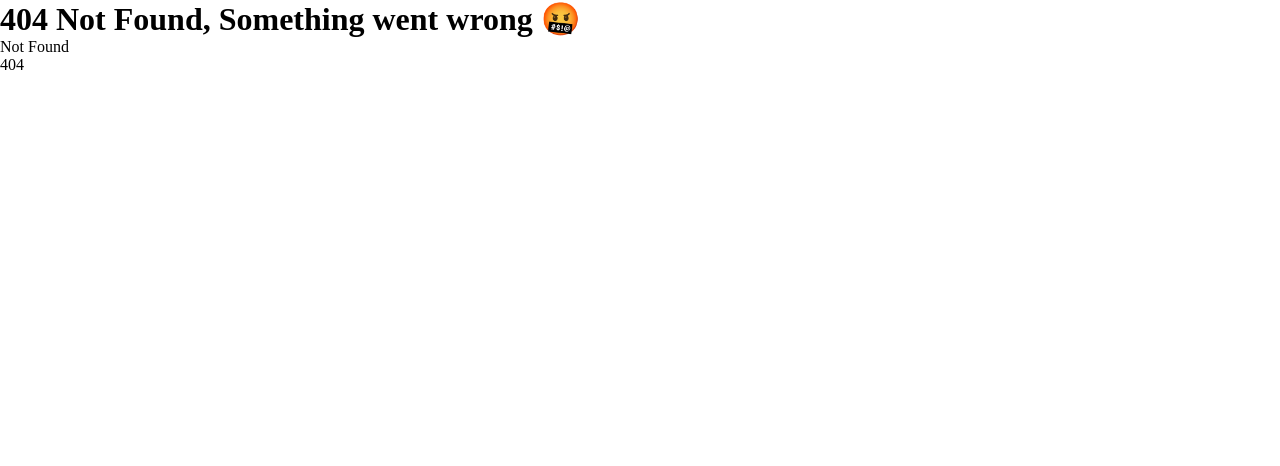
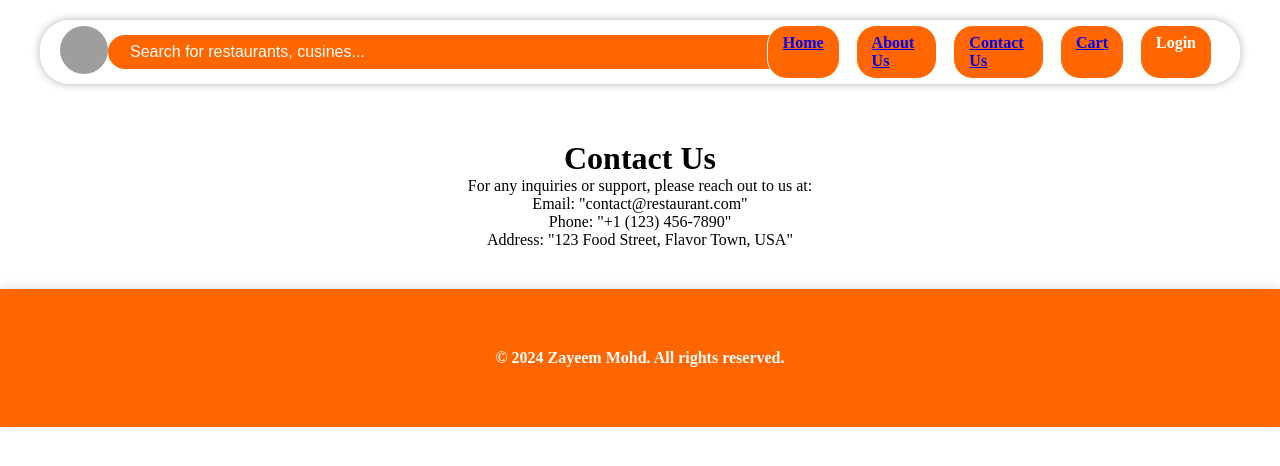
Before and after one commit to ZayeemMohd/batch-4-react-project, a React app: page /contact in a window 1280 px wide. Before the commit this address had no page. Built offline with nearby package versions, Linux system fonts and the light colour scheme; grey boxes are pictures that could not be loaded.

Commit message:
Layouts in react-router-dom, added cart and contact components

```diff
--- a/main.js
+++ b/main.js
@@ -3,21 +3,36 @@ import AppLayout from "./src/AppLayout";
 import { createBrowserRouter, RouterProvider } from "react-router-dom";
 import Error from "./src/components/Error";
 import About from "./src/components/About";
+import Body from "./src/components/Body";
+import Contact from "./src/components/Contact";
+import Cart from "./src/components/Cart";
 
 const appRouter = createBrowserRouter([
   {
     path: "/",
-    element: <div>welcome to swiggy</div>,
-    errorElement: <Error />
+    element: <AppLayout />,
+    children: [
+      {
+        path: "/",
+        element: <Body />,
+      },
+      {
+        path: "/about",
+        element: <About />,
+      },
+
+      {
+        path: "/contact",
+        element: <Contact />,
+      },
+      {
+        path: '/cart',
+        element: <Cart />
+      }
+    ],
+
+    errorElement: <Error />,
   },
-  {
-    path: "/restaurants",
-    element: <AppLayout />,
-  },
-  {
-    path: '/about',
-    element: <About />
-  }
 ]);
 
 const root = ReactDOM.createRoot(document.querySelector("#root"));
--- a/src/AppLayout.js
+++ b/src/AppLayout.js
@@ -1,16 +1,16 @@
-import Header from "./components/Header"
-import Body from "./components/Body"
-import Footer from "./components/Footer"
+import Header from "./components/Header";
+import { Outlet } from "react-router-dom";
+import Footer from "./components/Footer";
+import About from "./components/About";
 
 const AppLayout = () => {
   return (
     <div>
       <Header />
-      <Body />
+      <Outlet />
       <Footer />
     </div>
   );
 };
 
-
 export default AppLayout;
--- a/src/components/About.js
+++ b/src/components/About.js
@@ -1,6 +1,6 @@
 const About = () => {
     return (
-        <div>
+        <div className="about">
             <h1>About us</h1>
             <p>Lorem ipsum dolor sit amet consectetur adipisicing elit. Voluptas, voluptate.</p>
         </div>
--- /dev/null
+++ b/src/components/Cart.js
@@ -0,0 +1,10 @@
+const Cart = () => {
+    return (
+        <div className="cart">
+            <h1>Your Food Cart: </h1>
+            <p>Cart is empty, Please add some items to your cart</p>
+        </div>
+    )
+}
+
+export default Cart;
--- /dev/null
+++ b/src/components/Contact.js
@@ -0,0 +1,18 @@
+const Contact = () => {
+  return (
+    <div className="contact">
+      <h1>Contact Us</h1>
+      <p>
+        For any inquiries or support, please reach out to us at:
+        <br />
+        Email: "contact@restaurant.com"
+        <br />
+        Phone: "+1 (123) 456-7890"
+        <br />
+        Address: "123 Food Street, Flavor Town, USA"
+      </p>
+    </div>
+  );
+};
+
+export default Contact;
--- a/src/components/Header.js
+++ b/src/components/Header.js
@@ -17,10 +17,10 @@ const Header = () => {
 
       <div className="nav-items">
         <ul>
-          <li>Home</li>
-          <Link to={"/about"}><li>About Us</li></Link>
-          <li>Contact Us</li>
-          <li>Cart</li>
+          <li><Link to={"/"}>Home</Link></li>
+          <li><Link to={"/about"}>About Us</Link></li>
+          <li><Link to={"/contact"}>Contact Us</Link></li>
+          <li><Link to={"/cart"}>Cart</Link> </li>
           {isLogin ? (
             <li
               onClick={() => {
--- a/style.css
+++ b/style.css
@@ -195,3 +195,16 @@
     left: 100%;
   }
 }
+
+
+.about {
+  margin-top: 120px;
+  padding: 20px;
+  text-align: center;
+}
+
+.contact, .cart {
+  margin-top: 120px;
+  padding: 20px;
+  text-align: center;
+}
```
